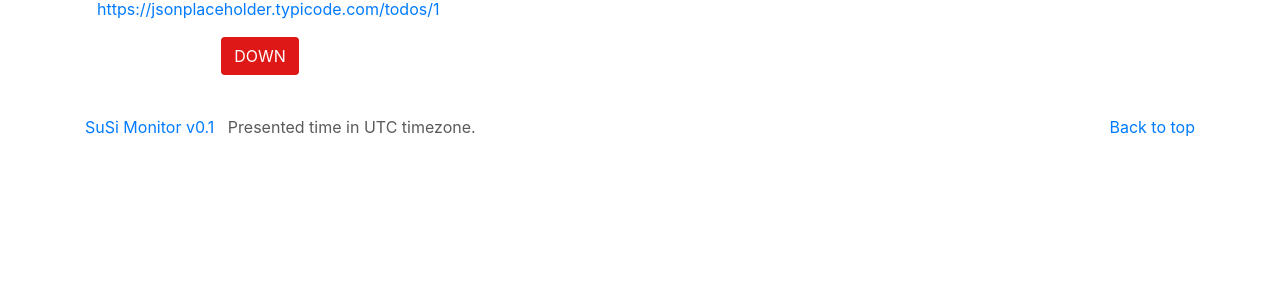
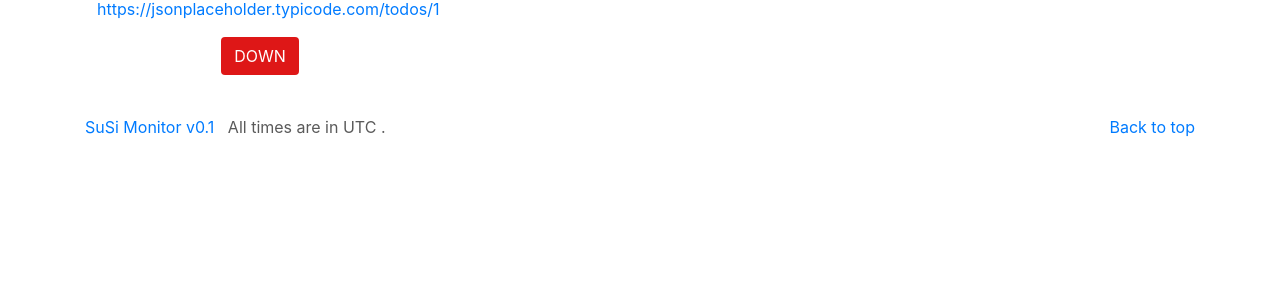
Before and after one commit to susi-monitor/susi-monitor, a PHP site: page / in a window 1280 px wide. Shown: the part 372-672 px from the top of the page. Run offline with PHP 8.4, Linux system fonts and the light colour scheme; data comes from the database, SQL or seed files in the repository; data that the repository does not hold is empty; some libraries are stand-ins or nearby versions.

Commit message:
Change label

```diff
--- a/index.php
+++ b/index.php
@@ -134,7 +134,7 @@ require_once('settings.php');
     <footer class="container">
         <p class="float-right"><a href="index.php#">Back to top</a></p>
         <p><a href="https://github.com/greg-olszewski/susi-monitor">SuSi Monitor
-                v0.1 </a>&nbsp; Presented time in <?php echo date('T') ?> timezone.</p>
+                v0.1 </a>&nbsp; All times are in <?php echo date('T') ?> .</p>
     </footer>
 </main>
 <script src="https://code.jquery.com/jquery-3.4.1.slim.min.js"
```
